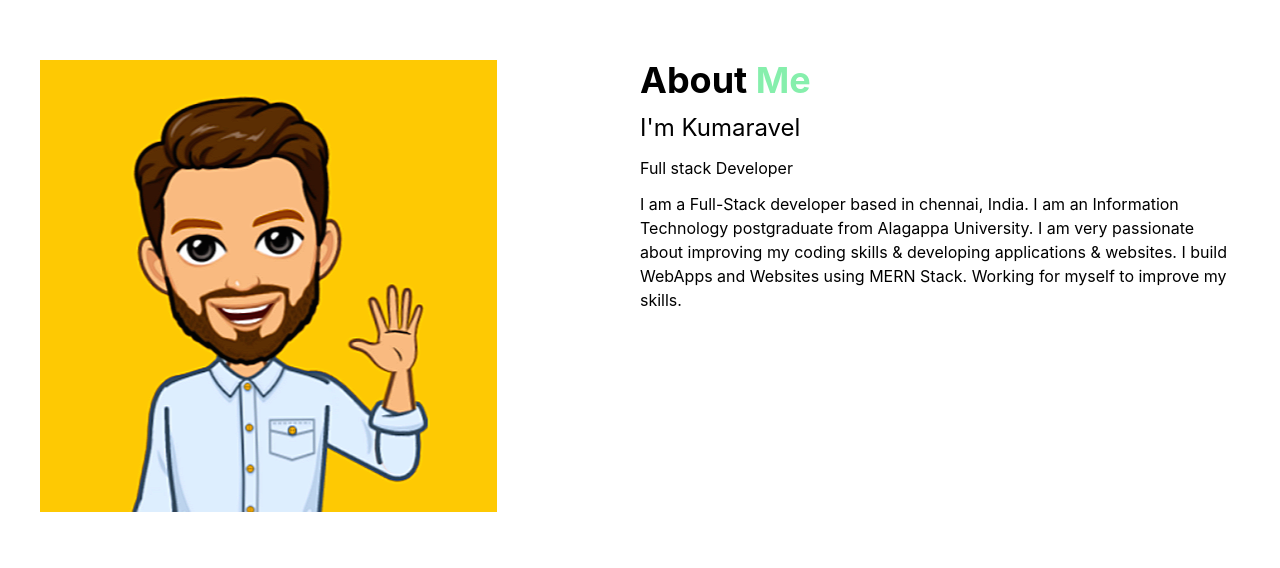
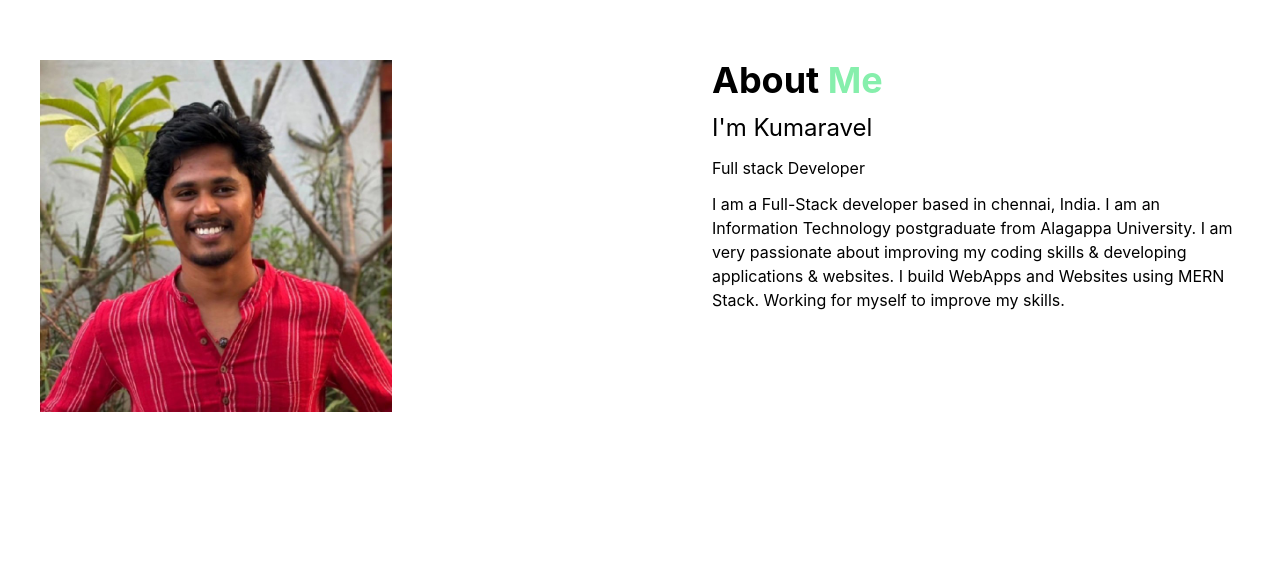
Before and after one commit to KumaravelThondaman/react-portfolio-kumar, a React (Create React App) app: page / in a window 1280 px wide. Shown: the part 912-1480 px from the top of the page. Built offline with nearby package versions, Linux system fonts and the light colour scheme.

Commit message:
Update images

```diff
--- a/src/components/About.js
+++ b/src/components/About.js
@@ -1,13 +1,16 @@
 import AboutImage from "../assets/images.jpg";
 import hero from "../assets/hero.png";
-
+import me from "../assets/1713061774338.jpg";
 export default function About() {
   return (
-    <section className="flex px-10 py-40 flex-col md:flex-row" id="about">
-      <div className="flex w-1/2">
-        <img alt="" src={hero} />
+    <section
+      className="flex px-10 py-40 flex-col md:flex-row space-x-80"
+      id="about"
+    >
+      <div className="flex w-1/2 w-[400px]">
+        <img alt="" src={me} />
       </div>
-      <div className="flex flex-col gap-3 w-full md:w-1/2">
+      <div className="flex flex-col gap-3 w-full md:w-1/2 p-y-10">
         <h1 className="text-4xl font-bold">
           About <span className="text-green-300">Me</span>
         </h1>
```
Also changed, not shown: src/assets/1713061774338.jpg (added).
